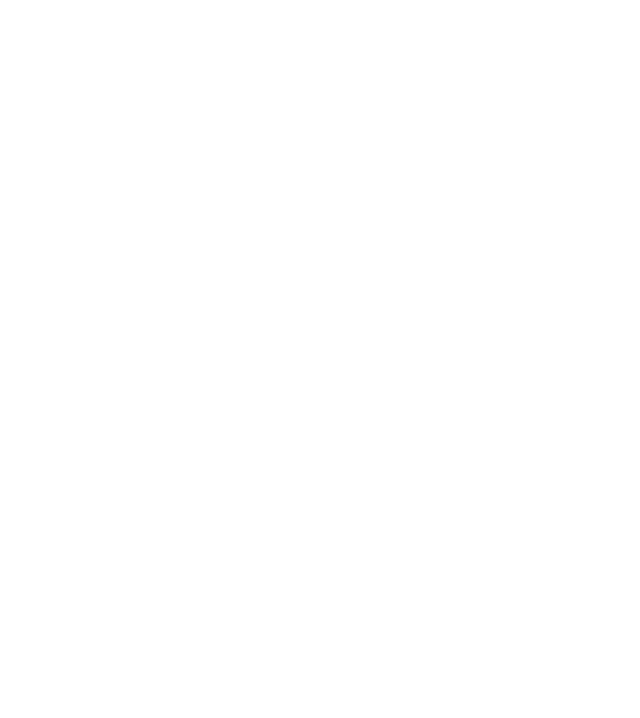
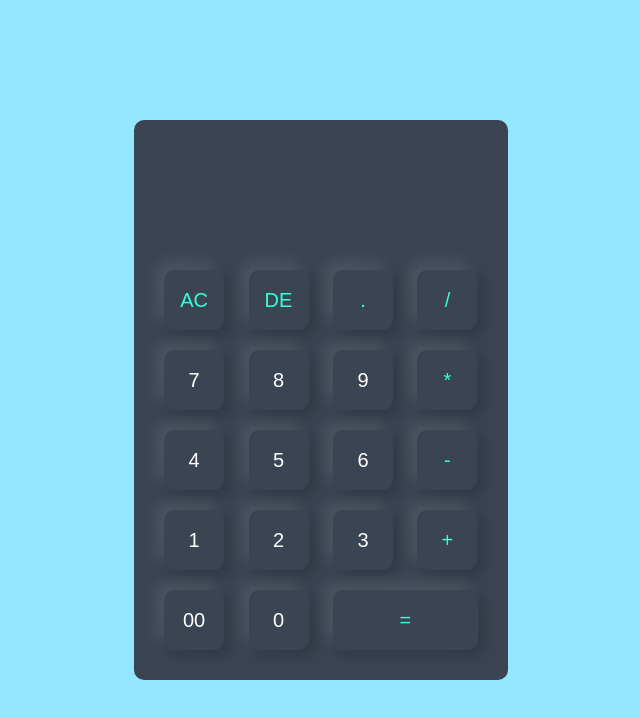
Before and after one commit to GuisoBiso67/JavaScript-Calculator, a plain HTML site: page GreatStackCalculator/index.html in a window 1280 px wide. Shown: the whole page, without its empty margins (319-959 px from the left). Drawn offline with Linux system fonts and the light colour scheme.

Commit message:
nova calculadora

```diff
--- a/GreatStackCalculator/index.html
+++ b/GreatStackCalculator/index.html
@@ -7,6 +7,44 @@
     <title>Calculator</title>
 </head>
 <body>
+    <div class="container">
+        <div class="calculator">
+            <form>
+                <div class="display">
+                    <input type="text" name="display">
+                </div>
 
+                <div>
+                    <input type="button" value="AC" onclick="display.value = ''" class="operator">
+                    <input type="button" value="DE" onclick="display.value = display.value.toString().slice(0,-1)" class="operator">
+                    <input type="button" value="." onclick="display.value += '.'" class="operator">
+                    <input type="button" value="/" onclick="display.value += '/'" class="operator">
+                </div>
+                <div>
+                    <input type="button" value="7" onclick="display.value += '7'">
+                    <input type="button" value="8" onclick="display.value += '8'">
+                    <input type="button" value="9" onclick="display.value += '9'">
+                    <input type="button" value="*" onclick="display.value += '*'" class="operator">
+                </div>
+                <div>
+                    <input type="button" value="4" onclick="display.value += '4'">
+                    <input type="button" value="5" onclick="display.value += '5'">
+                    <input type="button" value="6" onclick="display.value += '6'">
+                    <input type="button" value="-" onclick="display.value += '-'" class="operator">
+                </div>
+                <div>
+                    <input type="button" value="1" onclick="display.value += '1'">
+                    <input type="button" value="2" onclick="display.value += '2'">
+                    <input type="button" value="3" onclick="display.value += '3'">
+                    <input type="button" value="+" onclick="display.value += '+'" class="operator">
+                </div>
+                <div>
+                    <input type="button" value="00" onclick="display.value += '00'">
+                    <input type="button" value="0" onclick="display.value += '0'">
+                    <input type="button" value="=" onclick="display.value = eval(display.value)" class="equal operator">
+                </div>
+            </form>
+        </div>
+    </div>
 </body>
 </html>
--- a/GreatStackCalculator/styles.css
+++ b/GreatStackCalculator/styles.css
@@ -0,0 +1,55 @@
+*{
+    margin: 0;
+    padding: 0;
+    font-family: 'Poppins', sans-serif;
+    box-sizing: border-box;
+}
+
+.container{
+    width: 100%;
+    height: 100vh;
+    background: #93e7fe;
+    display: flex;
+    align-items: center;
+    justify-content: center;
+}
+
+.calculator{
+    background: #3a4452;
+    padding: 20px;
+    border-radius: 10px;
+}
+.calculator form input{
+    border: 0;
+    outline: 0;
+    width: 60px;
+    height: 60px;
+    border-radius: 10px;
+    box-shadow: -8px -8px 15px rgba(255, 255, 255, 0.1), 5px 5px 15px rgba(0, 0, 0, 0.2);
+    background: transparent;
+    font-size: 20px;
+    color: #fff;
+    cursor: pointer;
+    margin: 10px;
+}
+
+form .display{
+    display: flex;
+    justify-content: flex-end;
+    margin: 20px 0;
+}
+
+form .display input{
+    text-align: right;
+    flex: 1;
+    font-size: 45px;
+    box-shadow: none;
+}
+form input.equal{
+    width: 145px;
+}
+
+form input.operator{
+    color: #33ffd8;
+
+}
```
Also changed, not shown: GreatStackCalculator/code.js (deleted).
